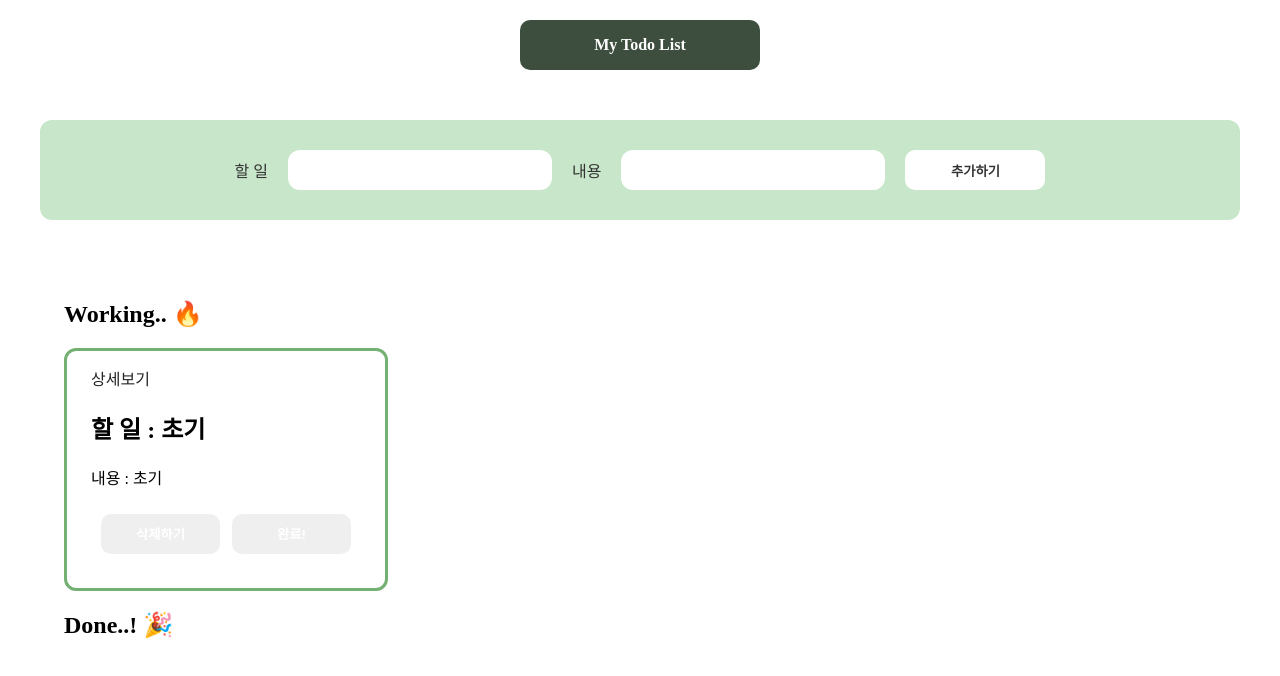
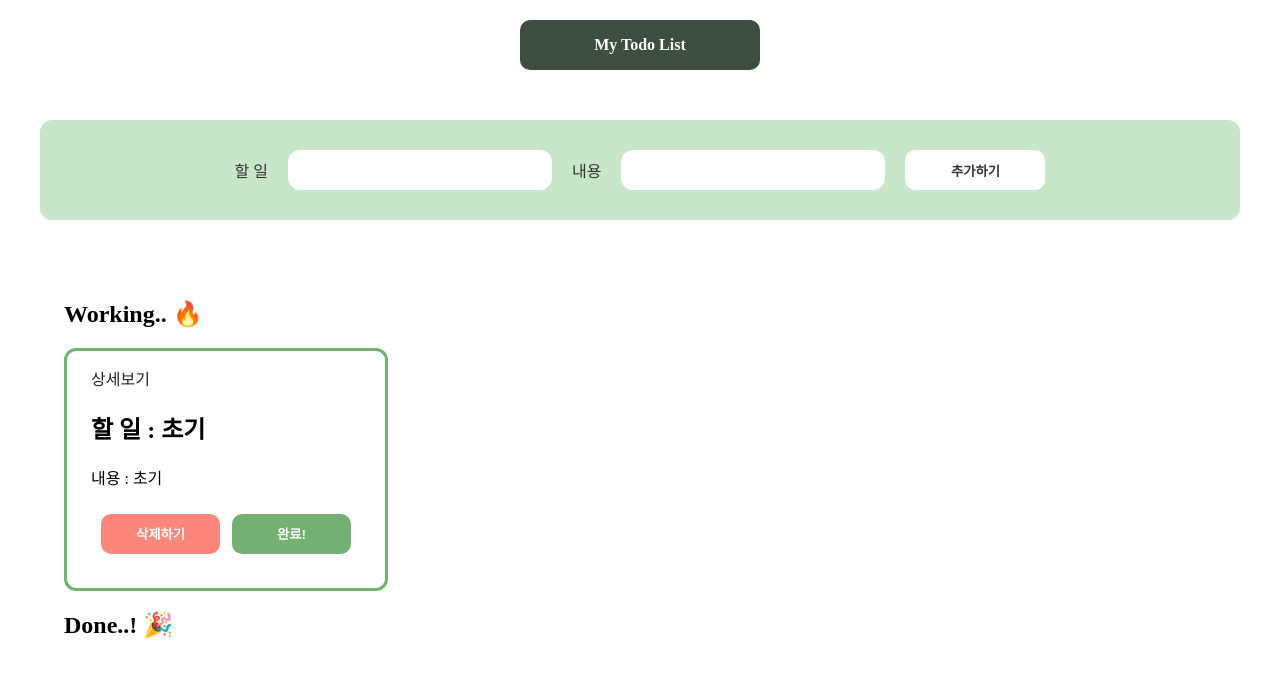
Before and after one commit to kyunghoonkook/todolist_redux, a React (Create React App) app: page / in a window 1280 px wide. Shown: the top 676 px of the page. Built offline with nearby package versions, Linux system fonts and the light colour scheme.

Commit message:
bgc수정

```diff
--- a/src/components/todo/Todo.jsx
+++ b/src/components/todo/Todo.jsx
@@ -78,22 +78,27 @@ const StButton = styled.button`
   color: #fff;
   height: 40px;
   width: 120px;
-  background-color: ${({ backgrounColor }) => backgrounColor};
   border-radius: 10px;
   cursor: pointer;
   transition: all 0.5s;
   &:hover {
     background-color: #fff;
-    border: 1px solid ${({ backgrounColor }) => backgrounColor};
     transition: all 0.5s;
     color: #232323;
   }
 `;
 
+// 오버라이딩
 const RedButton = styled(StButton)`
-  background-color: "#ff867c";
+  background-color: #ff867c;
+  &:hover {
+    border: 1px solid #ff867c;
+  }
 `;
 
 const GreenButton = styled(StButton)`
-  background-color: "#73b072";
+  background-color: #73b072;
+  &:hover {
+    border: 1px solid #73b072;
+  }
 `;
```
